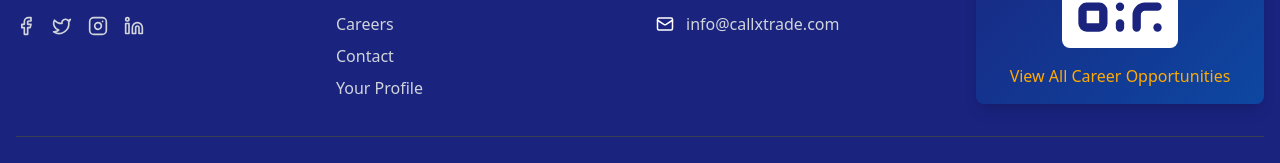
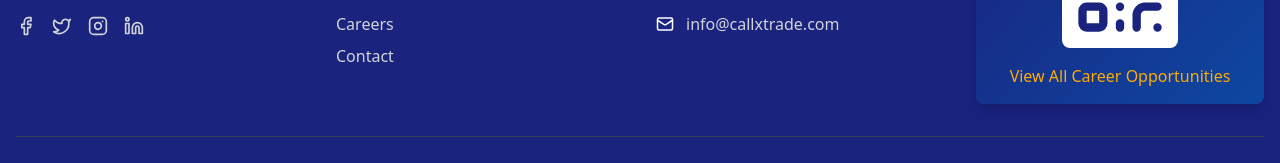
Before and after one commit to DevMagic313/CallXTrade, a React (Vite) app: page /careers in a window 1280 px wide. Shown: the part 1584-1747 px from the top of the page. Built offline with nearby package versions, Linux system fonts and the light colour scheme; what @react-pdf/renderer would draw is missing.

Commit message:
Update Footer.tsx

```diff
--- a/src/components/layout/Footer.tsx
+++ b/src/components/layout/Footer.tsx
@@ -41,7 +41,7 @@ const Footer = () => {
               <li><Link to="/services" className="text-gray-300 hover:text-callx-gold transition-colors">Services</Link></li>
               <li><Link to="/careers" className="text-gray-300 hover:text-callx-gold transition-colors">Careers</Link></li>
               <li><Link to="/contact-us" className="text-gray-300 hover:text-callx-gold transition-colors">Contact</Link></li>
-              <li><Link to="/profile" className="text-gray-300 hover:text-callx-gold transition-colors">Your Profile</Link></li>
+              {/* <li><Link to="/profile" className="text-gray-300 hover:text-callx-gold transition-colors">Your Profile</Link></li> */}
             </ul>
           </div>
 
```
